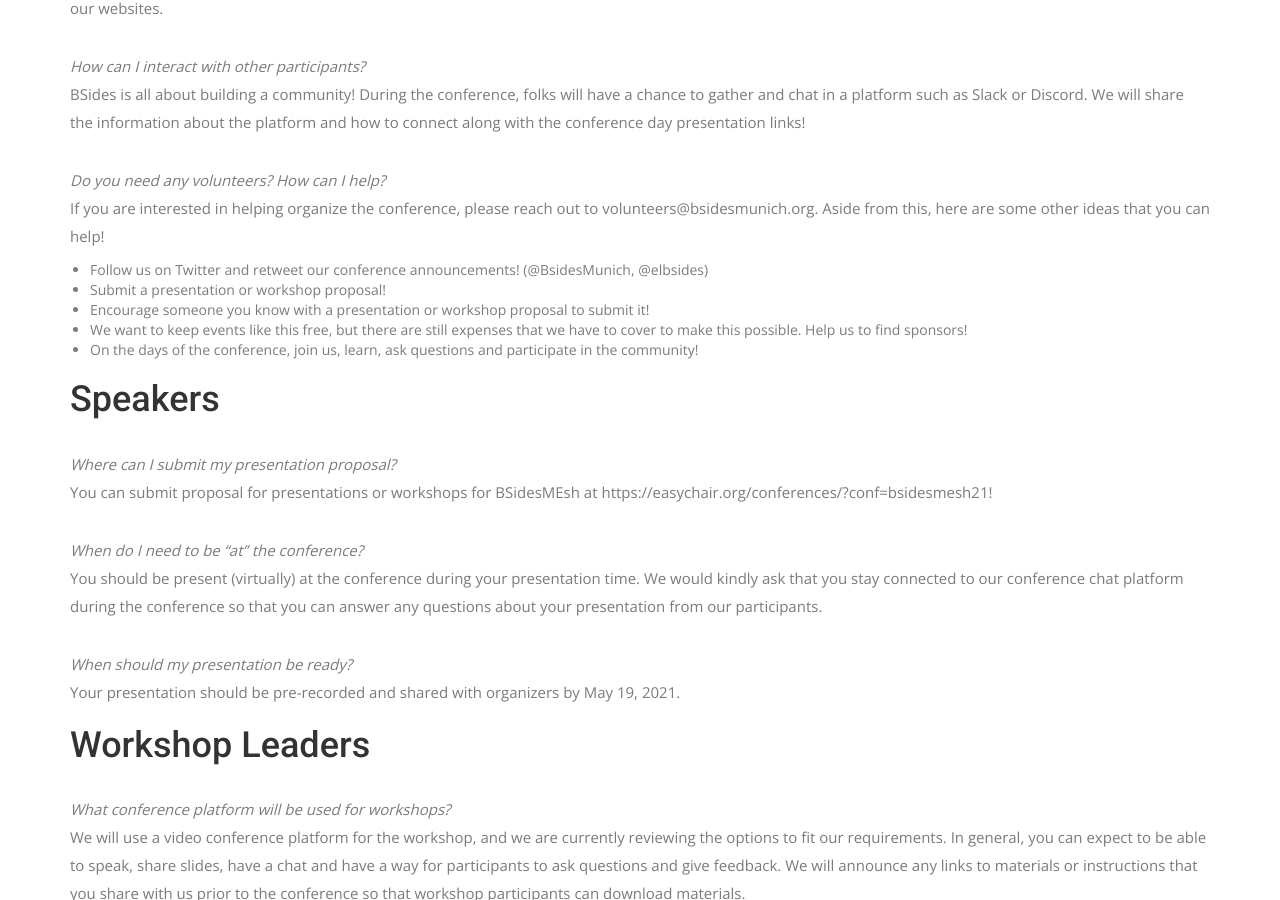
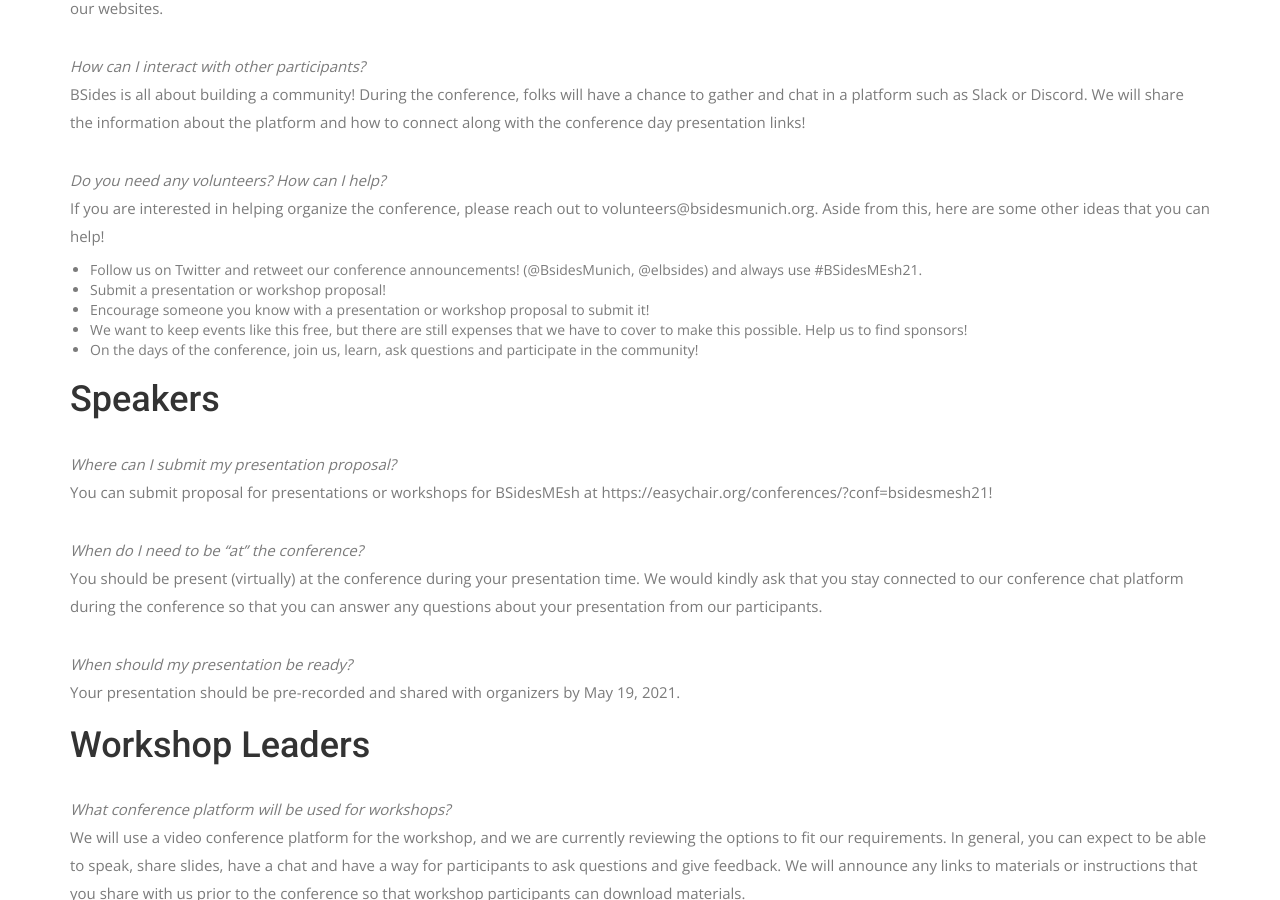
Before and after one commit to BSidesMUC/BsidesMunich2021, a Jekyll site: the page built from faq.md, in a window 1280 px wide and 900 px high, scrolled down 1055 px. Built offline with Jekyll 4.4.1, drawn with Linux system fonts in a browser that asks for light colours; some web fonts are replaced.

Commit message:
Added Hashtag

```diff
--- a/faq.md
+++ b/faq.md
@@ -27,7 +27,7 @@ BSides is all about building a community! During the conference, folks will have
 
 *Do you need any volunteers? How can I help?*
 If you are interested in helping organize the conference, please reach out to volunteers@bsidesmunich.org.  Aside from this, here are some other ideas that you can help!
- * Follow us on Twitter and retweet our conference announcements! (@BsidesMunich, @elbsides)
+ * Follow us on Twitter and retweet our conference announcements! (@BsidesMunich, @elbsides) and always use #BSidesMEsh21.
  * Submit a presentation or workshop proposal!
  * Encourage someone you know with a presentation or workshop proposal to submit it!
  * We want to keep events like this free, but there are still expenses that we have to cover to make this possible. Help us to find sponsors!
```
